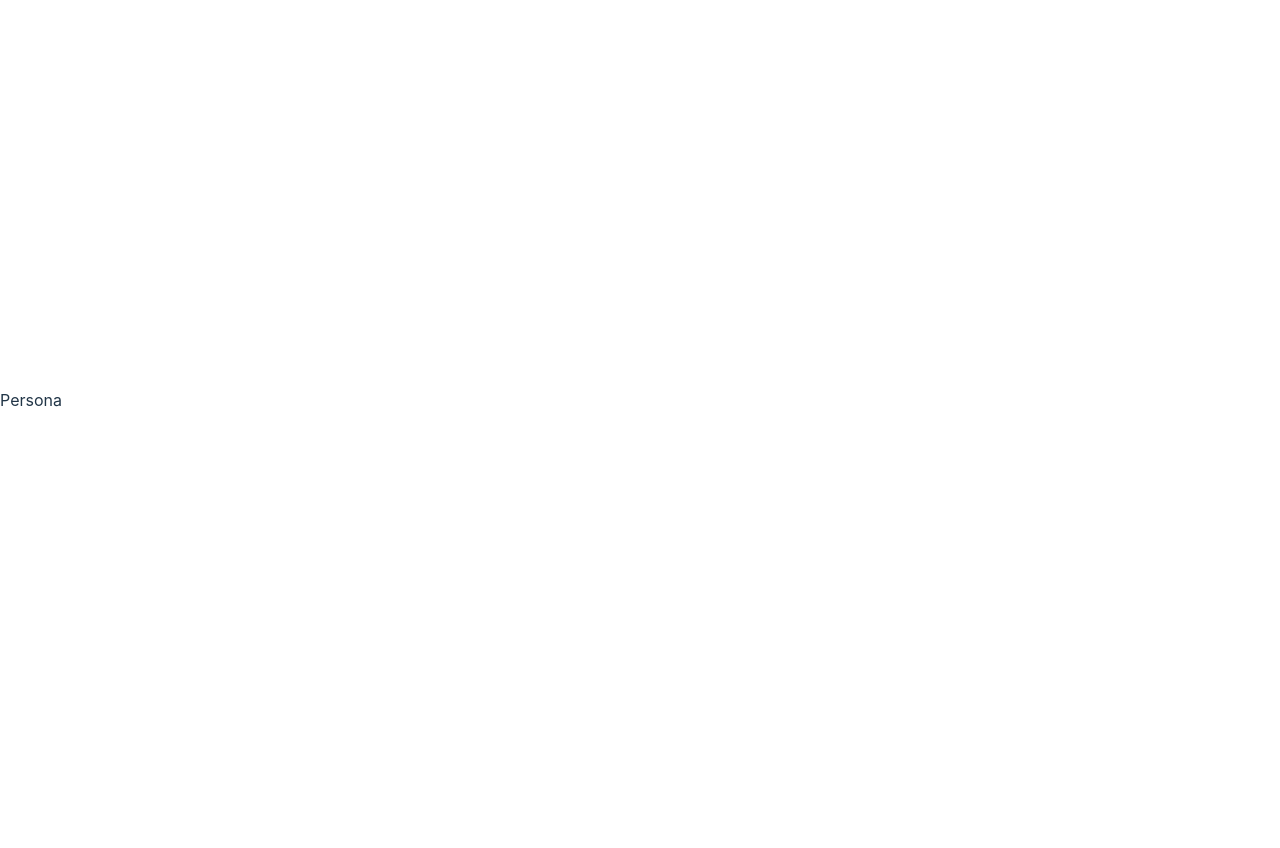
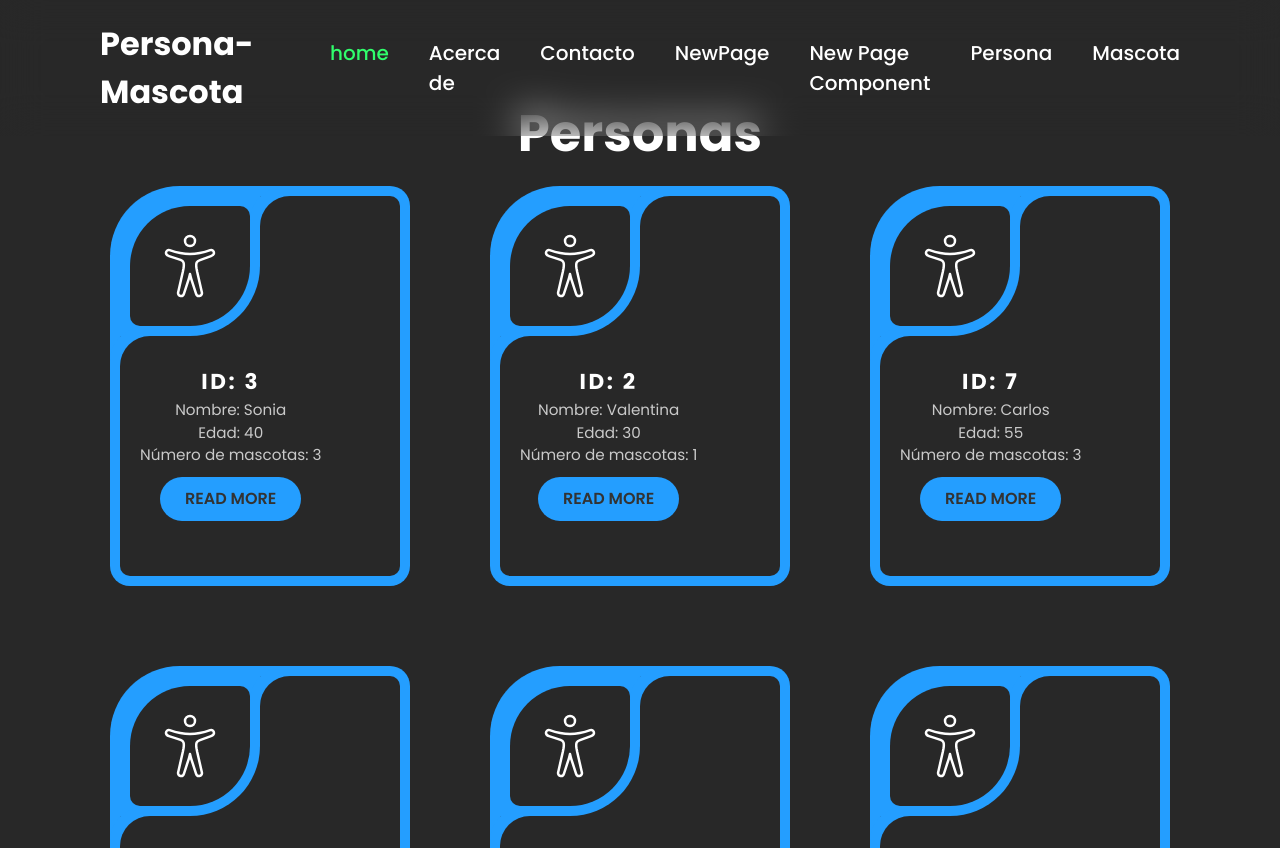
Before and after one commit to sjaimes16/cardsMascotas, a React (Vite) app: page /persona in a window 1280 px wide. Shown: the top 848 px of the page. Before the commit the page ends 800 px from the top, so only its background shows below. Built offline with nearby package versions, Linux system fonts and the light colour scheme.

Commit message:
agregado nuevo proyecto

```diff
--- a/index.html
+++ b/index.html
@@ -8,6 +8,8 @@
   </head>
   <body>
     <div id="root"></div>
+    <script type="module" src="https://unpkg.com/ionicons@7.1.0/dist/ionicons/ionicons.esm.js"></script>
+	  <script nomodule src="https://unpkg.com/ionicons@7.1.0/dist/ionicons/ionicons.js"></script>
     <script type="module" src="/src/main.jsx"></script>
   </body>
 </html>
--- a/src/App.css
+++ b/src/App.css
@@ -1,65 +1,237 @@
-.menuToggle
+@import url('https://fonts.googleapis.com/css?family=Poppins:200,300,400,500,600,700,800,900&display=swap');
+*
 {
-		position: relative;
-		width: 30px;
-		height: 20px;
+	margin: 0;
+	padding: 0;
+	box-sizing: border-box;
+	font-family: 'Poppins', sans-serif;
+}
+body
+{
 	display: flex;
 	justify-content: center;
 	align-items: center;
-		cursor: pointer;
+	min-height: 100vh;
+	background: #282828;
 }
-	.menuToggle::before
+h1 {
+    color: #fff;
+    text-align: center;
+}
+p {
+	color: #fff;
+}
+.bajarTexto {
+	margin-top: 105px;
+}
+.container
+{
+	display: flex;
+	justify-content: center;
+	align-items: center;
+	flex-wrap: wrap;
+	gap: 80px;
+    margin-top: 25px;
+}
+.container .card
+{
+	position: relative;
+	width: 300px;
+	height: 400px;
+	background: var(--clr);
+	border-radius: 20px;
+	border-top-left-radius: 70px;
+	overflow: hidden;
+}
+.container .card .box
+{
+	position: absolute;
+	inset: 10px;
+	background: #282828;
+	border-radius: 10px;
+}
+.container .card .box .icon
+{
+	position: absolute;
+	width: 140px;
+	height: 140px;
+	background:  var(--clr);
+	border-bottom-right-radius: 50%;
+	transition: 0.5s;
+}
+.container .card:hover .box .icon
+{
+	width: 100%;
+}
+.container .card .box .icon::before
 {
 	content: '';
 	position: absolute;
-		width: 100%;
-		height: 2px;
-		background: #fff;
-		transform: translateY(-10px);
-		box-shadow: 0 10px #fff;
-		transition: 0.5s;
+	left: 0;
+	bottom: -30px;
+	width: 30px;
+	height: 30px;
+	background: transparent;
+	border-top-left-radius: 30px;
+	box-shadow: -5px -5px 0 5px  var(--clr);
 }
-	.menuToggle::after
+.container .card .box .icon::after
 {
 	content: '';
 	position: absolute;
-		width: 100%;
-		height: 2px;
-		background: #fff;
-		transform: translateY(10px);
+	right: -30px;
+	top: 0px;
+	width: 30px;
+	height: 30px;
+	background: transparent;
+	border-top-left-radius: 30px;
+	box-shadow: -5px -5px 0 5px  var(--clr);
+}
+.iconBx
+{
+	position: absolute;
+	inset: 10px;
+	background: #282828;
+	border-radius: 50%;
+	border-top-right-radius: 10px;
+	border-bottom-left-radius: 10px;
+	display: flex;
+	justify-content: center;
+	align-items: center;
+	font-weight: 600;
+}
+
+ion-icon
+{
+	font-size: 4em;
+	color: #fff;
+	--ionicon-stroke-width: 20px;
+}
+.content
+{
+	position: absolute;
+	top: 150px;
+	padding: 20px;
+	text-align: center;
+}
+.content h3
+{
+	color: #fff;
+	font-size: 1.35em;
+	font-weight: 700;
+	text-transform: uppercase;
+	letter-spacing: 0.12em;
+}
+.content p
+{
+	color: #fff;
+	font-size: 0.95em;
+	opacity: 0.75;
+	margin: 0 0 10px;
+}
+.content a
+{
+	background: var(--clr);
+	display: inline-block;
+	padding: 10px 25px;
+	text-decoration: none;
+	color: #333;
+	text-transform: uppercase;
+	font-weight: 600;
+	border-radius: 30px;
 	transition: 0.5s;
 }
-	header.active .menuToggle::before
+.content a:hover
 {
-		transform: translateY(0px) rotate(45deg);
-		box-shadow: 0 0 #fff;
+	letter-spacing: 0.2em;
 }
-	header.active .menuToggle::after
+
+header
 {
-		transform: translateY(0px) rotate(315deg);
+	position: fixed;
+	top: 0;
+	left: 0;
+	width: 100%;
+	padding: 20px 100px;
+	display: flex;
+	justify-content: space-between;
+	align-items: center;
+	z-index: 1000;
+	backdrop-filter: blur(20px);
+}
+header .logo
+{
+	position: relative;
+	color: #fff;
+	text-decoration: none;
+	font-weight: 700;
+	font-size: 2em;
 }
 header ul
 {
-		display: none;
+	position: relative;
+	display: flex;
+	gap: 40px;
 }
-	header.active ul
+header ul li
 {
-		position: fixed;
-		top: 80px;
-		left: 0;
+	list-style: none;
+}
+header ul li a
+{
+	font-weight: 500;
+	color: #fff;
+	font-size: 1.25em;
+	text-decoration: none;
+}
+header ul li.active a,
+header ul li:hover a
+{
+	color: #30fe6c;
+}
+
+#home
+{
+	position: relative;
+	width: 100%;
+	min-height: 100vh;
+	background: #222;
 	display: flex;
+	justify-content: space-between;
+	align-items: center;
+	padding: 100px;
+}
+#home::before
+{
+	content: '';
+	position: absolute;
+	bottom: 0;
+	right: 0;
+	width: 50vw;
+	height: 25vw;
+	border-top-left-radius: 25vw;
+	border-top-right-radius: 25vw;
+	background: #30fe6c;
+}
+#home .content
+{
+	position: relative;
+	display: flex;
+	gap: 10px;
 	flex-direction: column;
-		justify-content: center;
-		align-items: center;
-		z-index: 10000;
-		width: 100%;
-		height: calc(100vh - 80px);
-		z-index: 1000;
-		backdrop-filter: blur(20px);
-		background: rgba(50,50,50,0.95);
-		gap: 20px;
+	max-width: 650px;
+	z-index: 10;
 }
-	header.active ul li a
+#home .content h2
 {
-		font-size: 2em;
+	position: relative;
+	font-size: 5em;
+	color: #30fe6c;
 }
+#home .content p
+{
+	position: relative;
+	color: #fff;
+	font-size: 1.2em;
+	line-height: 1.6em;
+}
--- a/src/App.jsx
+++ b/src/App.jsx
@@ -10,6 +10,52 @@ import Persona from './components/Persona';
 
 function App() {
 
+  const personas = [
+    { id: 3, nombre: 'Sonia', edad: 40, numeroMascotas: 3 },
+    { id: 2, nombre: 'Valentina', edad: 30, numeroMascotas: 3 },
+    { id: 7, nombre: 'Carlos', edad: 55, numeroMascotas: 4 },
+    { id: 4, nombre: 'Laura', edad: 47, numeroMascotas: 4 },
+    { id: 6, nombre: 'Andrés', edad: 66, numeroMascotas: 3 },
+    { id: 1, nombre: 'Natalia', edad: 42, numeroMascotas: 2 },
+    { id: 9, nombre: 'Saray', edad: 52, numeroMascotas: 4 },
+    { id: 8, nombre: 'María', edad: 30, numeroMascotas: 2 },
+    { id: 5, nombre: 'Camila', edad: 25, numeroMascotas: 3 },
+    { id: 10, nombre: 'Valentina', edad: 30, numeroMascotas: 3 },
+  ];
+
+  function generarDataPersona() {
+    const dataPersona = [];
+    for (let i = 0; i < personas.length; i++) {
+      const persona = personas[i];
+      const id = persona.id;
+      const nombre = persona.nombre;
+      const edad = persona.edad;
+      const numeroMascotas = Math.floor(Math.random() * 6);
+      dataPersona.push({ id, nombre, edad, numeroMascotas });
+    }
+
+    return dataPersona;
+  }
+
+  function generarDataMascota(cantidadMascotas) {
+    const especies = ["Perro", "Gato", "Conejo", "Pájaro", "Tortuga"];
+    const nombres = ["Danna", "Bambi", "Lucas", "Toby", "Simba", "Thor", "Max", "Linda", "Chispa", "Luna"];
+    const sexos = ["Macho", "Hembra"];
+    const dataPersona = generarDataPersona();
+
+    const dataMascota = [];
+    for (let i = 0; i < cantidadMascotas && i < dataPersona.length; i++) {
+      const nombreMascota = nombres[Math.floor(Math.random() * nombres.length)];
+      const especie = especies[Math.floor(Math.random() * especies.length)];
+      const id_dueño = dataPersona[i].id;
+      const sexo = sexos[Math.floor(Math.random() * sexos.length)];
+      dataMascota.push({ nombreMascota, especie, id_dueño, sexo });
+    }
+
+    return dataMascota;
+  }
+  const dataPersona = generarDataPersona();
+  const dataMascota = generarDataMascota(10);
 
   return (
     <>
@@ -20,8 +66,8 @@ function App() {
         <Route exact path="/contact" element={<ContactPage/>}/>
         <Route exact path="/new" element={<NewPage/>}/>
         <Route exact path="/newPage" element={<NewComponentePage/>}/>
-        <Route exact path="/mascota" element={<Mascotas/>}/>
-        <Route exact path="/persona" element={<Persona/>}/>
+        <Route exact path="/mascota" element={<Mascotas dataMascota={dataMascota}/>}/>
+        <Route exact path="/persona" element={<Persona dataPersona={dataPersona}/>}/>
       </Routes>
     </Router>
     </>
--- a/src/components/AboutPage.jsx
+++ b/src/components/AboutPage.jsx
@@ -7,7 +7,7 @@ const AboutPage = () => {
     <div>
     <Navbar />
     <p>Esta es la pagina de About</p>
-    <img className="imagen" src='https://th.bing.com/th/id/R.2658e7b4bf05fb0efe19d6834333f44c?rik=T1%2fdZMiZ8JZPWg&pid=ImgRaw&r=0' />
+    <img className="imagen" src='https://th.bing.com/th/id/R.2658e7b4bf05fb0efe19d6834333f44c?rik=T1%2fdZMiZ8JZPWg&pid=ImgRaw&r=0' width={'50%'} />
   </div>
   )
 }
--- a/src/components/ContactPage.jsx
+++ b/src/components/ContactPage.jsx
@@ -7,7 +7,7 @@ const ContactPage = () => {
 
         <Navbar />
         <p>Esta es la pagina de contact</p>
-        <img className="imagen" src='https://th.bing.com/th/id/R.2419c59d8b937a6b4dcc6f4c2bd60970?rik=osw06HKv1GPZ5Q&pid=ImgRaw&r=0' />
+        <img className="imagen" src='https://th.bing.com/th/id/R.2419c59d8b937a6b4dcc6f4c2bd60970?rik=osw06HKv1GPZ5Q&pid=ImgRaw&r=0' width={'50%'}/>
       </div>
   )
 }
--- a/src/components/Mascotas.jsx
+++ b/src/components/Mascotas.jsx
@@ -1,8 +1,34 @@
 import React from 'react'
+import Navbar from './Navbar'
 
-const Mascotas = () => {
+const Mascotas = ({dataMascota}) => {
+
+
   return (
-    <div>Mascotas</div>
+    <>
+    <Navbar />
+    <h1 className='bajarTexto'>Mascotas</h1>
+    <div className="container">
+      {dataMascota.map((mascota, index) => (
+        <div className="card" style={{ "--clr": "#ff1f6b" }} key={index}>
+        <div className="box">
+          <div className="icon">
+            <div className="iconBx"><ion-icon name="paw-outline"></ion-icon></div>
+          </div>
+          <div className="content">
+              <h3>ID dueño: {mascota.id_dueño}</h3>
+              <p>
+                 Nombre mascota: {mascota.nombreMascota} <br/>
+                 Especie: {mascota.especie}<br/>
+                 Sexo: {mascota.sexo}
+              </p>
+              <a href="#">Read More</a>
+          </div>
+        </div>
+      </div>
+      ))}
+      </div>
+    </>
   )
 }
 
--- a/src/components/Navbar.jsx
+++ b/src/components/Navbar.jsx
@@ -5,41 +5,19 @@ const Navbar = () => {
   return (
     <>
       <header>
-		      <a href="#" className="logo">Veterinaria</a>
+		      <a href="#" className="logo">Persona-Mascota</a>
 		      <div className="menuToggle"></div>
           <ul className="nav">
-            <li className="active"><a href="#home">Inicio</a></li>
-            <li><a href="#contacto">Contacto</a></li>
-            <li><a href="#services">Services</a></li>
-            <li><a href="#contact">Testimonios</a></li>
+            <li className="active"><Link to="/">home</Link></li>
+            <li><Link to="/about">Acerca de</Link></li>
+            <li><Link to="/contact">Contacto</Link></li>
+            <li><Link to="/new">NewPage</Link></li>
+            <li><Link to="/newPage">New Page Component</Link></li>
+            <li><Link to="/persona">Persona</Link></li>
+            <li><Link to="/mascota">Mascota</Link></li>
           </ul>
 	    </header>
     </>
-    // <nav>
-    //   <ul>
-    //     <li>
-    //       <Link to="/">home</Link>
-    //     </li>
-    //     <li>
-    //       <Link to="/about">Acerca de</Link>
-    //     </li>
-    //     <li>
-    //       <Link to="/contact">Contacto</Link>
-    //     </li>
-    //     <li>
-    //       <Link to="/new">NewPage</Link>
-    //     </li>
-    //     <li>
-    //       <Link to="/newPage">New Page Component</Link>
-    //     </li>
-    //     <li>
-    //       <Link to="/persona">Persona</Link>
-    //     </li>
-    //     <li>
-    //       <Link to="/mascota">Mascota</Link>
-    //     </li>
-    //   </ul>
-    // </nav>
   )
 }
 
--- a/src/components/Persona.jsx
+++ b/src/components/Persona.jsx
@@ -1,9 +1,33 @@
 import React from 'react'
+import Navbar from './Navbar';
 
-const Persona = () => {
+const Persona = ({ dataPersona }) => {
   return (
-    <div>Persona</div>
-  )
-}
+    <>
+      <Navbar />
+      <h1 className='bajarTexto'>Personas</h1>
+      <div className="container">
+      {dataPersona.map((persona) => (
+          <div className="card" style={{ "--clr": "#249eff" }} key={persona.id}>
+          <div className="box">
+            <div className="icon">
+              <div className="iconBx"><ion-icon name="accessibility-outline"></ion-icon></div>
+            </div>
+            <div className="content">
+                <h3>ID: {persona.id}</h3>
+                <p>
+                   Nombre: {persona.nombre} <br/>
+                   Edad: {persona.edad}<br/>
+                   Número de mascotas: {persona.numeroMascotas}
+                </p>
+                <a href="#">Read More</a>
+            </div>
+          </div>
+        </div>
+      ))}
+      </div>
+    </>
+  );
+};
 
 export default Persona
```
Lines whose indentation alone changed are shown as unchanged.
